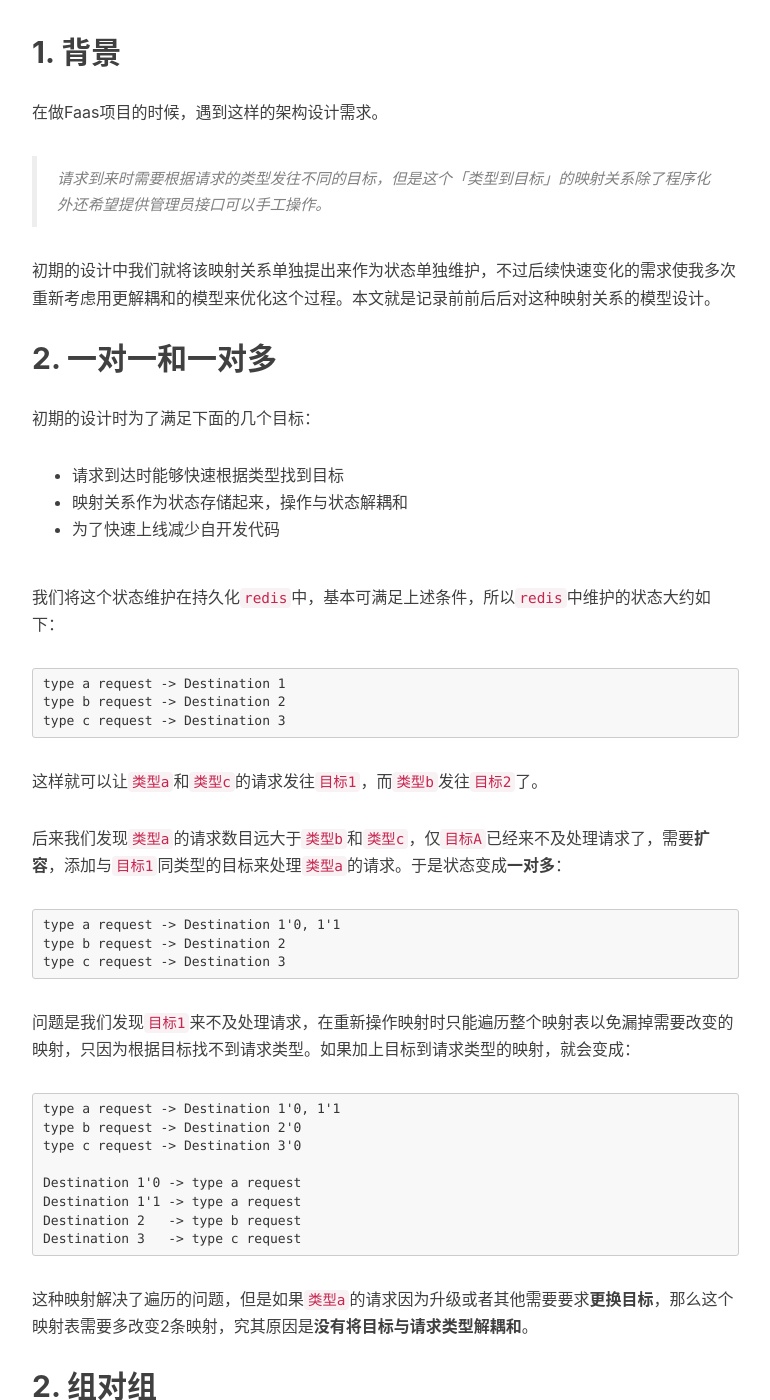
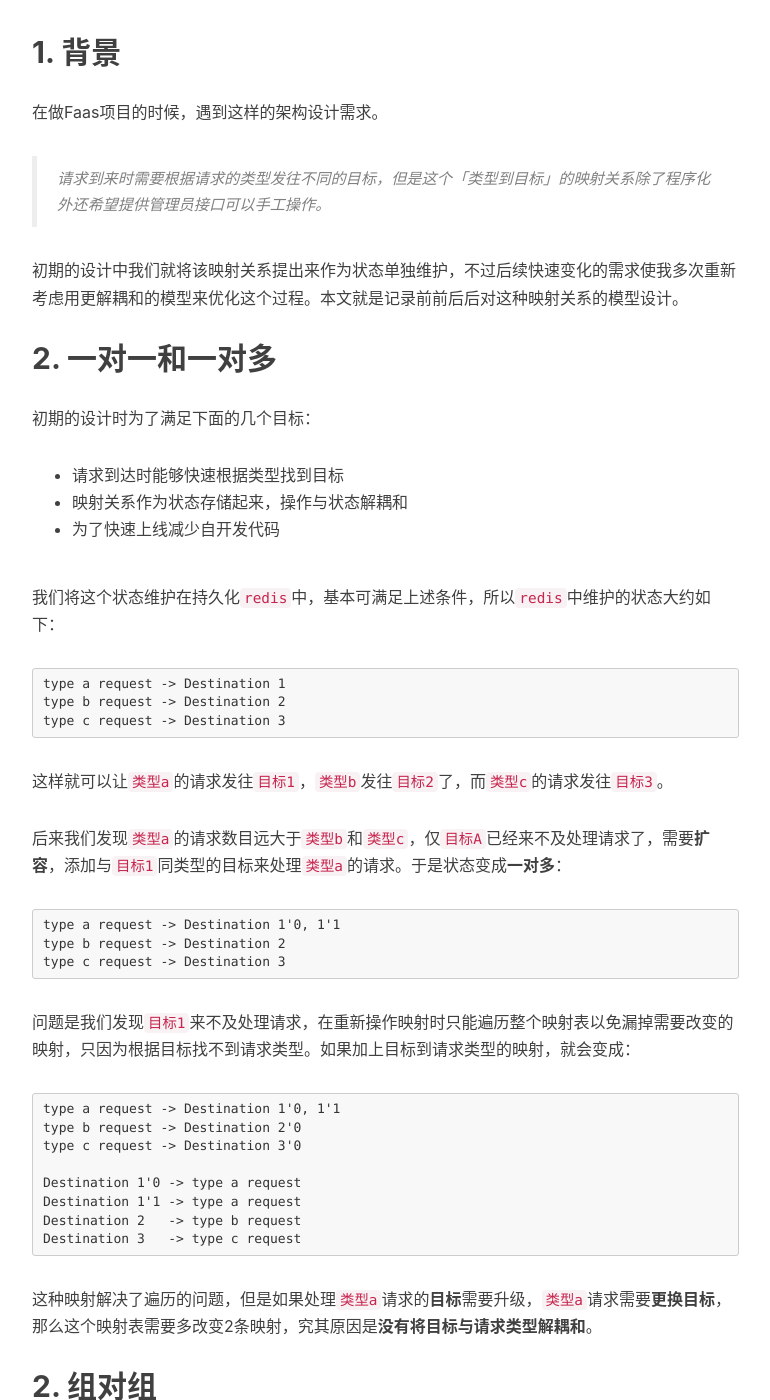
Before and after one commit to singchia/singchia.github.io, a Jekyll site: the page built from _posts/2018-01-20-Data-Model-Of-Mapping.md, in a window 1280 px wide and 1400 px high, scrolled down 471 px. Shown: the whole window, without its empty margins (233-1003 px from the left). Built offline with Jekyll 4.4.1, drawn with Linux system fonts in a browser that asks for light colours; nearby versions of some CDN libraries; comment, search, counter and statistics services are not loaded.

Commit message:
modification

````diff
--- a/_posts/2018-01-20-Data-Model-Of-Mapping.md
+++ b/_posts/2018-01-20-Data-Model-Of-Mapping.md
@@ -13,7 +13,7 @@ tags:
 
 > 请求到来时需要根据请求的类型发往不同的目标，但是这个「类型到目标」的映射关系除了程序化外还希望提供管理员接口可以手工操作。
 
-初期的设计中我们就将该映射关系单独提出来作为状态单独维护，不过后续快速变化的需求使我多次重新考虑用更解耦和的模型来优化这个过程。本文就是记录前前后后对这种映射关系的模型设计。
+初期的设计中我们就将该映射关系提出来作为状态单独维护，不过后续快速变化的需求使我多次重新考虑用更解耦和的模型来优化这个过程。本文就是记录前前后后对这种映射关系的模型设计。
 
 ## 2. 一对一和一对多
 初期的设计时为了满足下面的几个目标：
@@ -28,7 +28,7 @@ tags:
 	type b request -> Destination 2
 	type c request -> Destination 3
 
-这样就可以让```类型a```和```类型c```的请求发往```目标1```，而```类型b```发往```目标2```了。
+这样就可以让```类型a```的请求发往```目标1```，```类型b```发往```目标2```了，而```类型c```的请求发往```目标3```。
 
 后来我们发现```类型a```的请求数目远大于```类型b```和```类型c```，仅```目标A```已经来不及处理请求了，需要**扩容**，添加与```目标1```同类型的目标来处理```类型a```的请求。于是状态变成**一对多**：
 
@@ -47,7 +47,7 @@ tags:
 	Destination 2   -> type b request
 	Destination 3   -> type c request
 
-这种映射解决了遍历的问题，但是如果```类型a```的请求因为升级或者其他需要要求**更换目标**，那么这个映射表需要多改变2条映射，究其原因是**没有将目标与请求类型解耦和**。
+这种映射解决了遍历的问题，但是如果处理```类型a```请求的**目标**需要升级，```类型a```请求需要**更换目标**，那么这个映射表需要多改变2条映射，究其原因是**没有将目标与请求类型解耦和**。
 
 ## 2. 组对组
 
````
